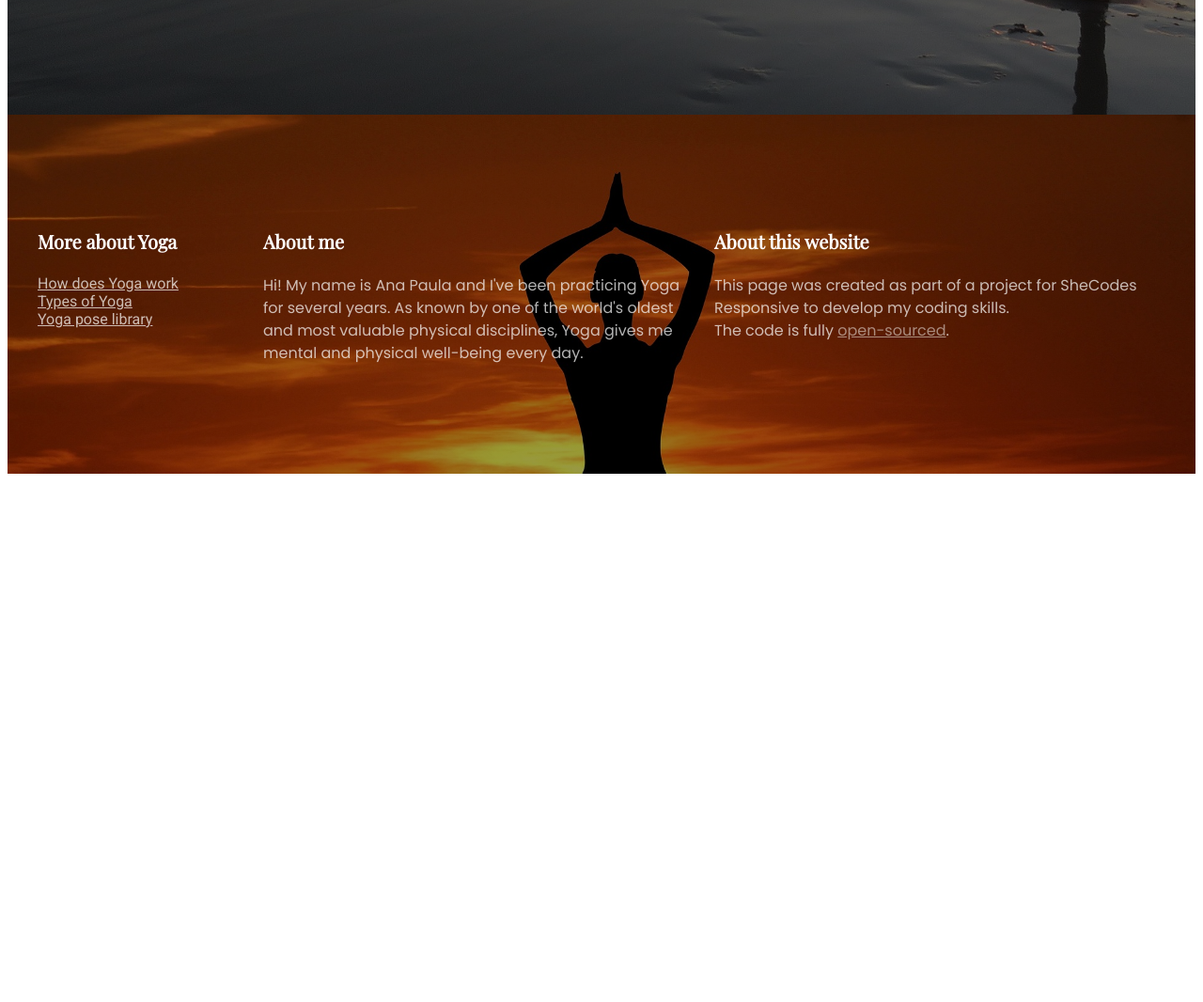
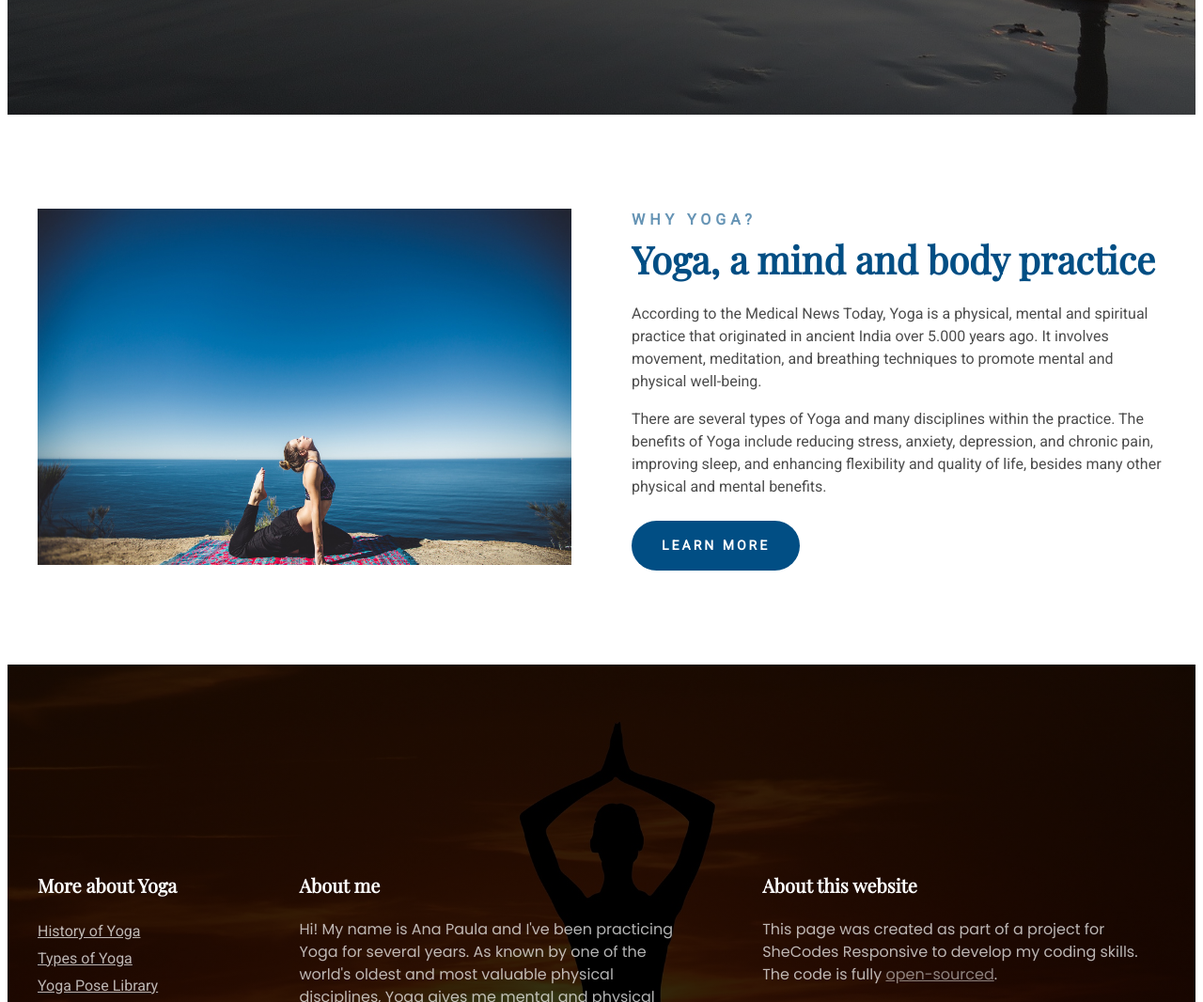
Before and after one commit to zanibao/yoga-project, a plain HTML site: page index.html in a window 1280 px wide. Shown: the part 743-1809 px from the top of the page at 94% size. Before the commit the page ends 1255 px from the top, so only its background shows below. Drawn offline with nearby package versions, Linux system fonts and the light colour scheme.

Commit message:
added grids

```diff
--- a/index.html
+++ b/index.html
@@ -19,19 +19,33 @@
         <h3>.PRACTICE.</h3>
         <h1>Yoga</h1>
         <h2>The art of healing</h2>
-        <a href="#more">Learn more</a>
+        <a href="https://www.medicalnewstoday.com/articles/286745" target="_blank">Learn more</a>
       </header>
+      <main>
+        <section class="grid grid-2-columns">
+          <div>
+            <img src="images/yoga-woman-background.jpeg" alt="Yoga Pose" class="img-responsive">
+          </div>
+          <div>
+            <h2>Why Yoga?</h2>
+            <h3>Yoga, a mind and body practice</h3>
+            <p>According to the Medical News Today, Yoga is a physical, mental and spiritual practice that originated in ancient India over 5.000 years ago. It involves movement, meditation, and breathing techniques to promote mental and physical well-being.</p>
+            <p>There are several types of Yoga and many disciplines within the practice. The benefits of Yoga include reducing stress, anxiety, depression, and chronic pain, improving sleep, and enhancing flexibility and quality of life, besides many other physical and mental benefits.</p>
+            <a href="https://www.medicalnewstoday.com/articles/286745" target="_blank">Learn more</a>
+          </div>
+          </section>
+      </main>
       <footer>
-        <section class="grid">
+        <section class="grid grid-3-columns-with-first-narrow">
           <div>
             <h3>More about Yoga</h3>
 
             <ul>
               <li></li>
                 <a
-                  href="https://www.medicalnewstoday.com/articles/286745"
+                  href="https://www.yogabasics.com/learn/history-of-yoga/"
                   target="_blank"
-                  >How does Yoga work</a
+                  >History of Yoga</a
                 >
               </li>
               <li>
@@ -43,7 +57,7 @@
               </li>
               <li>
                 <a href="https://www.yogajournal.com/poses/" target="_blank"
-                  ><li>Yoga pose library</li></a
+                  ><li>Yoga Pose Library</li></a
                 >
               </li>
             </ul>
--- a/src/styles.css
+++ b/src/styles.css
@@ -9,12 +9,25 @@ body {
 
 .grid {
   display: grid;
+  grid-gap: 64px;
+}
+
+.img-responsive {
+  max-width: 100%;
+}
+
+.grid-2-columns {
+  grid-template-columns: 1fr 1fr;
+}
+
+.grid-3-columns-with-first-narrow {
   grid-template-columns: 1fr 2fr 2fr;
 }
 
 section {
   max-width: 1200px;
   margin: 0 auto;
+  padding: 100px 0;
 }
 
 header {
@@ -59,7 +72,7 @@ header a {
   font-size: 14px;
   line-height: 1.5;
   text-align: center;
-  background: #3a3a39;
+  color: #014e84;
   border-radius: 100px;
   padding: 16px 32px;
   margin-top: 32px;
@@ -70,9 +83,59 @@ header a {
   background: white;
 }
 
+main {
+  background-color: white;
+}
+
+main h2 {
+  font-weight: 700;
+  font-size: 16px;
+  line-height: 1.5;
+  margin: 0;
+  letter-spacing: 5px;
+  color: #014e84;
+  opacity: 0.6;
+  text-transform: uppercase;
+  font-family: "Roboto";
+}
+
+main h3 {
+  font-weight: 700;
+  font-size: 40px;
+  line-height: 1.5;
+  color: #014e84;
+  margin: 0;
+  font-family: "Playfair Display";
+}
+
+main p {
+  font-style: normal;
+  font-weight: 400;
+  font-size: 16px;
+  line-height: 1.5;
+  color: #014E844;
+  opacity: 0.7;
+}
+
+main a {
+  font-weight: 600;
+  font-size: 14px;
+  line-height: 1.5;
+  text-align: center;
+  color: white;
+  border-radius: 100px;
+  padding: 16px 32px;
+  margin-top: 8px;
+  display: inline-block;
+  letter-spacing: 3px;
+  text-decoration: none;
+  text-transform: uppercase;
+  background: #014e84;
+}
+
 footer {
   color: white;
-  background-image: linear-gradient(rgba(0, 0, 0, 0.4), rgba(0, 0, 0, 0.4)),
+  background-image: linear-gradient(rgba(0, 0, 0, 0.8), rgba(0, 0, 0, 0.8)),
     url("../images/yoga-woman-background-5.jpeg");
 
   background-repeat: no-repeat;
@@ -98,6 +161,7 @@ footer p {
 
 footer ul {
   padding: 0;
+  line-height: 1.8;
 }
 
 footer li {
```
